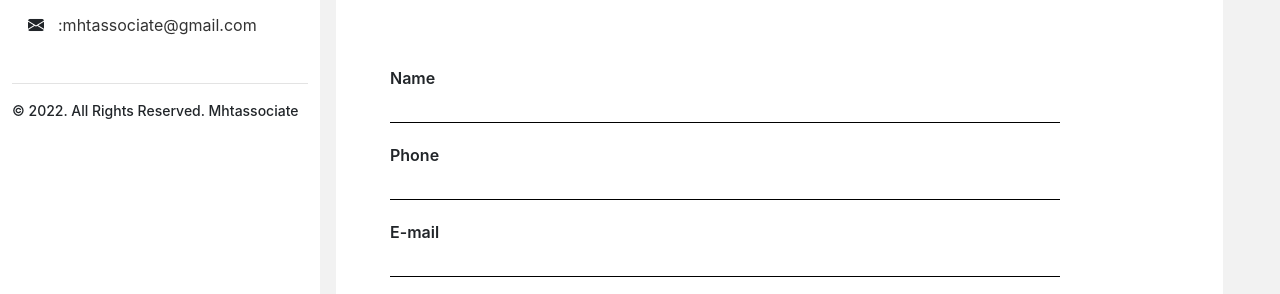
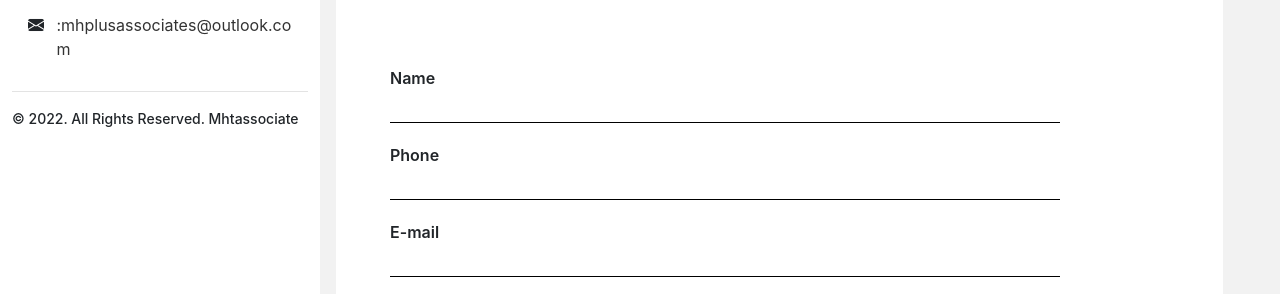
Before and after one commit to Alkesh004/MH-associates-web, a plain HTML site: page contact.html in a window 1280 px wide. Shown: the part 494-788 px from the top of the page. Drawn offline with nearby package versions, Linux system fonts and the light colour scheme; a web font is replaced by a local one.

Commit message:
mail id changed

```diff
--- a/contact.html
+++ b/contact.html
@@ -30,7 +30,7 @@
                             <div class="logo-box">
                                 <a href="index.html"><img class="img-fluid" src="assets/images/mh-logo 1.png"></a>
                             </div>
-                                <div id="menubtn" >
+                            <div id="menubtn">
                                 <i class="bi bi-list" id="menuIcon"></i>
                             </div>
                         </div>
@@ -71,8 +71,8 @@
                                         <p class="sm-txt"><i class="bi bi-envelope-fill"></i></p>
                                     </div>
                                     <div class="right">
-                                            <a href="mailto: mhtassociate@gmail.com "
-                                                class="sm-txt">:mhtassociate@gmail.com</a>
+                                        <a href="mailto: mhplusassociates@outlook.com"
+                                            class="sm-txt">:mhplusassociates@outlook.com</a>
                                     </div>
                                 </div>
                             </div>
```
Also changed, not shown: about.html (+2 -2 lines), index.html (+4 -3 lines), our-projects-main.html (+5 -4 lines), project-detail.html (+2 -2 lines). Lines whose indentation alone changed are shown as unchanged.
